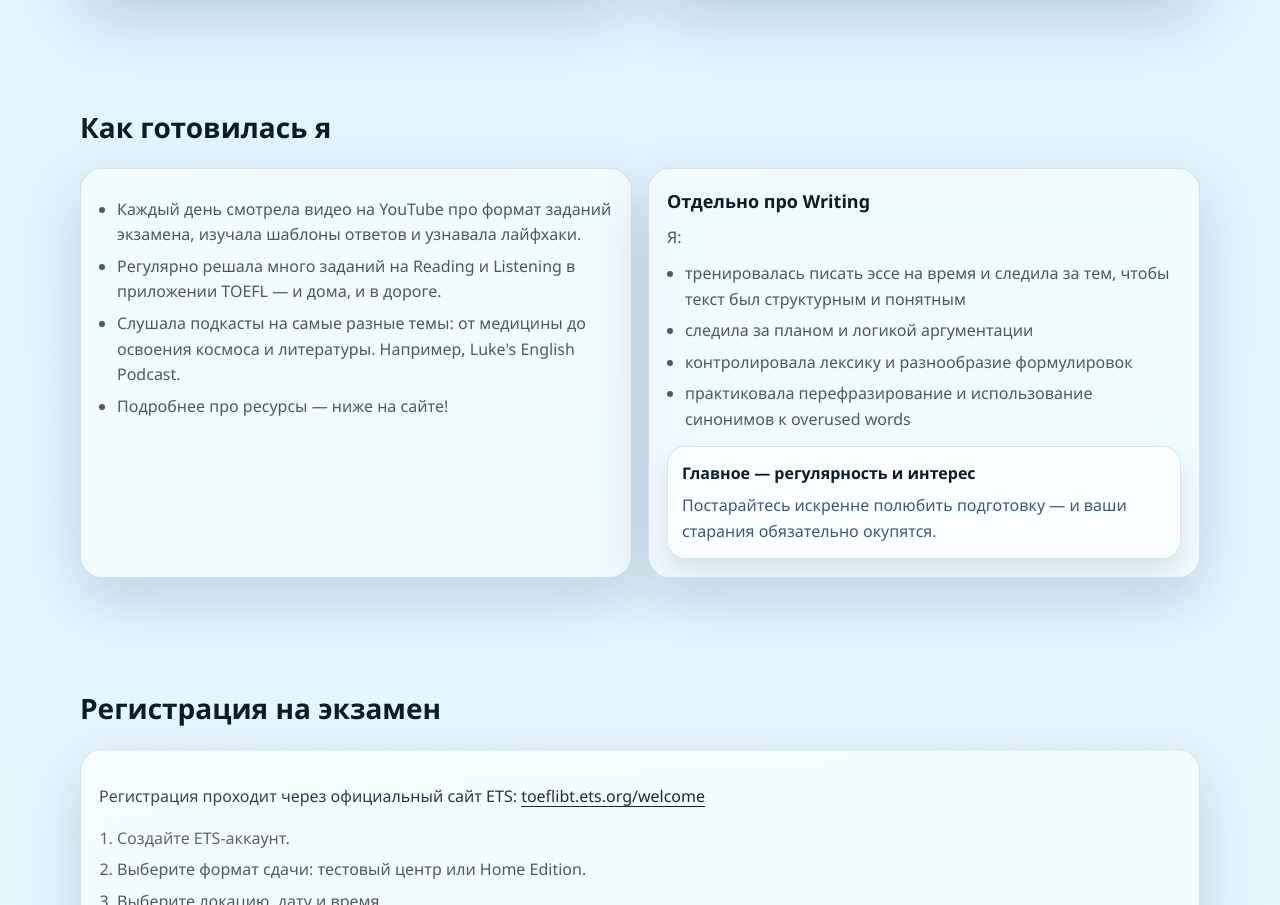
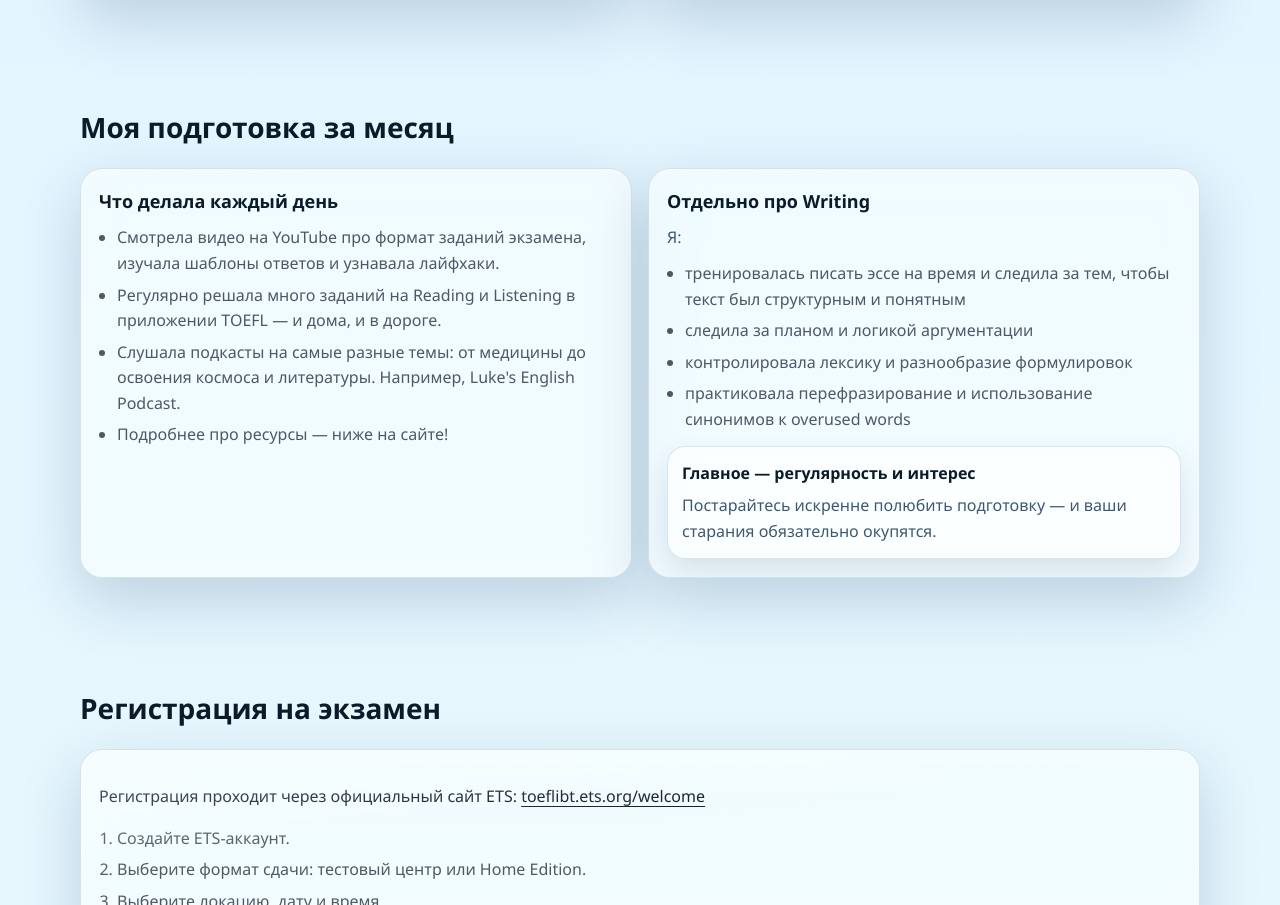
Before and after one commit to evlilina/toefl-guide, a plain HTML site: page index.html in a window 1280 px wide. Shown: the part 977-1882 px from the top of the page. Drawn offline with Linux system fonts and the light colour scheme.

Commit message:
index.html

```diff
--- a/index.html
+++ b/index.html
@@ -128,14 +128,14 @@
     <!-- MY PREP -->
     <section class="section" id="my-prep">
       <div class="container">
-        <h2>Как готовилась я</h2>
+        <h2>Моя подготовка за месяц</h2>
 
         <div class="grid grid--2">
           <div class="card">
-            <!-- <h3 class="h3">Что делала каждый день</h3> -->
+            <h3 class="h3">Что делала каждый день</h3>
             <ul class="list list--compact">
               <li>
-                Каждый день смотрела видео на YouTube про формат заданий экзамена, изучала шаблоны ответов и
+                Смотрела видео на YouTube про формат заданий экзамена, изучала шаблоны ответов и
                 узнавала лайфхаки.
               </li>
               <li>
```
